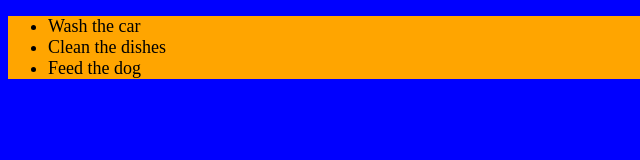
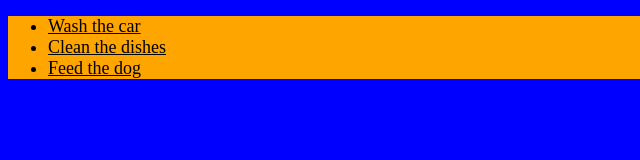
Before and after one commit to kingsleyiii/CSS101, a plain HTML site: page activity101.html in a window 1280 px wide. Shown: the full height of the page, 0-640 px from the left. Drawn offline with Linux system fonts and the light colour scheme.

Commit message:
Added an activity page

```diff
--- a/activity101.css
+++ b/activity101.css
@@ -8,3 +8,6 @@ body {
 li {
     font-size: 18px;
 }
+#underline {
+    text-decoration-line: underline;
+}
--- a/activity101.html
+++ b/activity101.html
@@ -5,7 +5,7 @@
         <link rel="stylesheet" href="activity101.css">
     </head>
     <body>
-       <ul class="background-color">
+       <ul class="background-color" id="underline">
         <li>Wash the car</li>
         <li>Clean the dishes</li>
         <li>Feed the dog</li>
```
